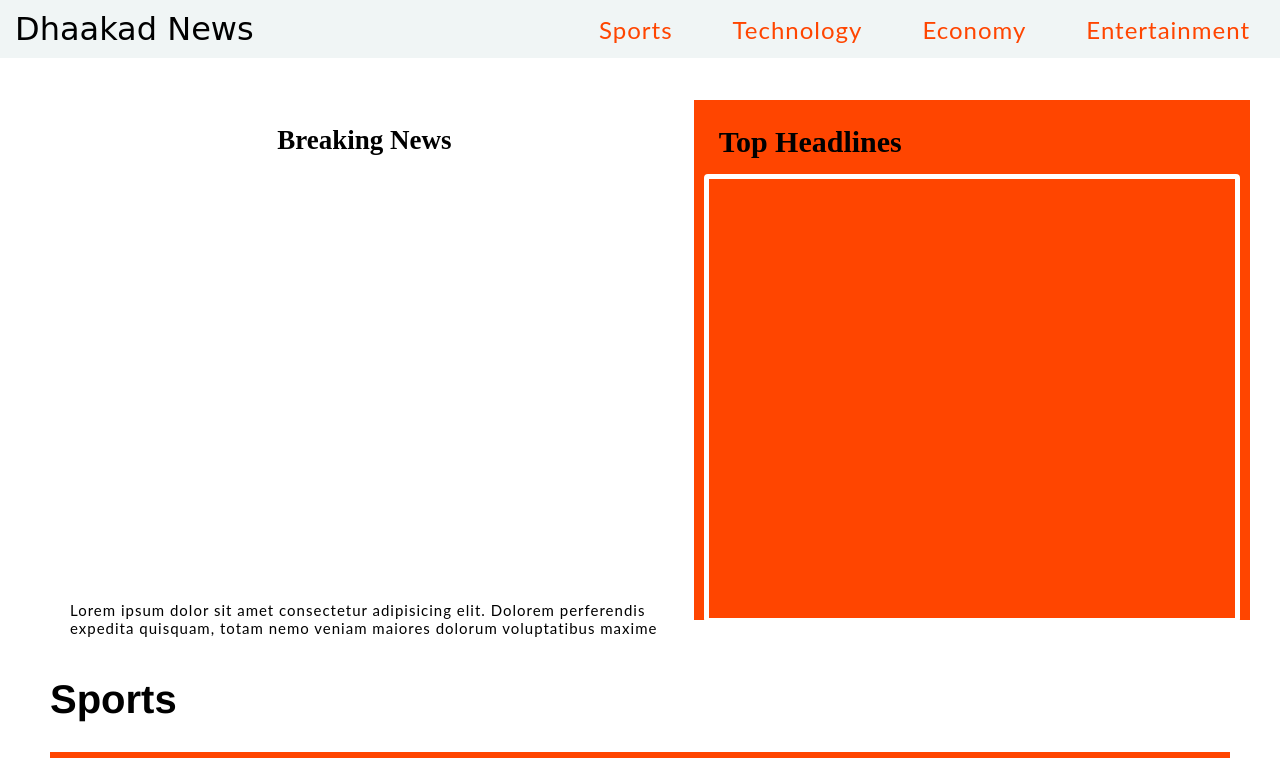
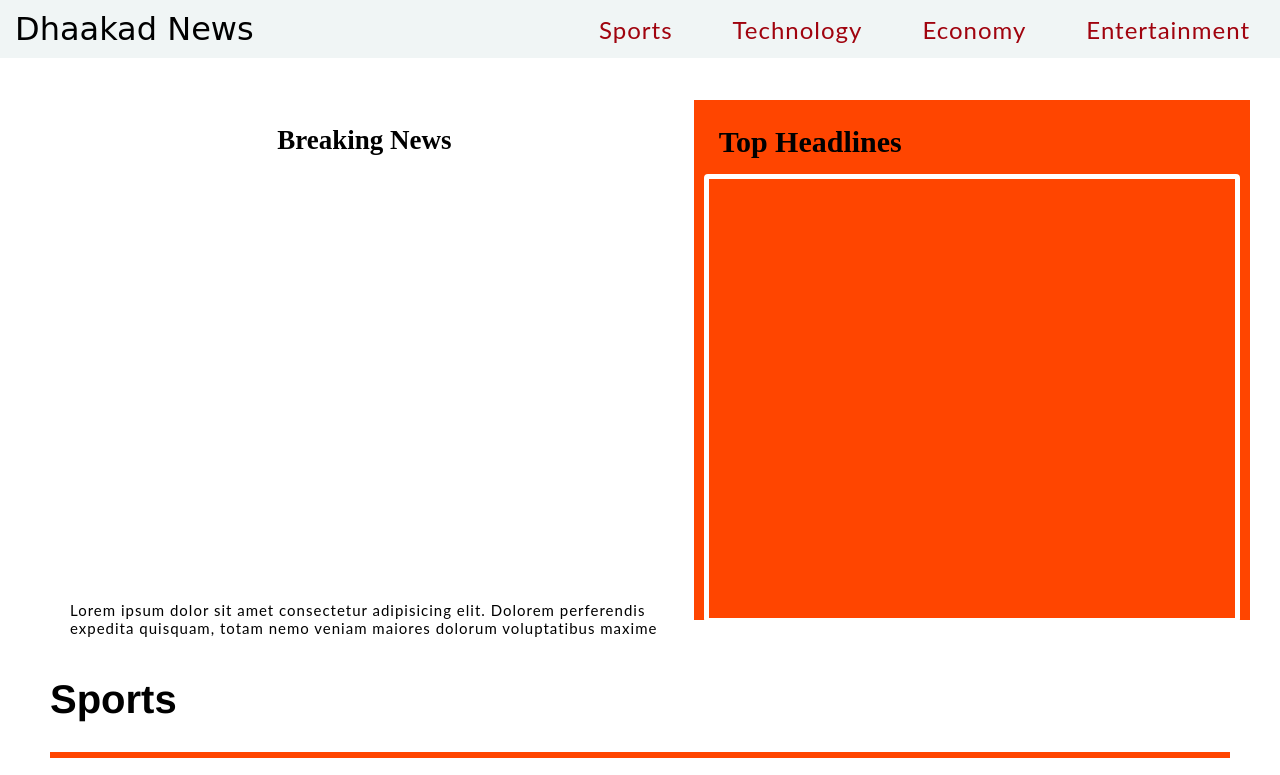
Before and after one commit to satyamkumarsingh23/dhaakad-news, a plain HTML site: page index.html in a window 1280 px wide. Shown: the top 775 px of the page. Drawn offline with Linux system fonts and the light colour scheme; no server answers; a web font is replaced by a local one.

Commit message:
Color has been changed

```diff
--- a/style.css
+++ b/style.css
@@ -91,7 +91,7 @@
     font-size: x-large;
     cursor: pointer;
     letter-spacing: 1px;
-    color: orangered;
+    color: rgb(160, 3, 14);
 
 }
 
```
